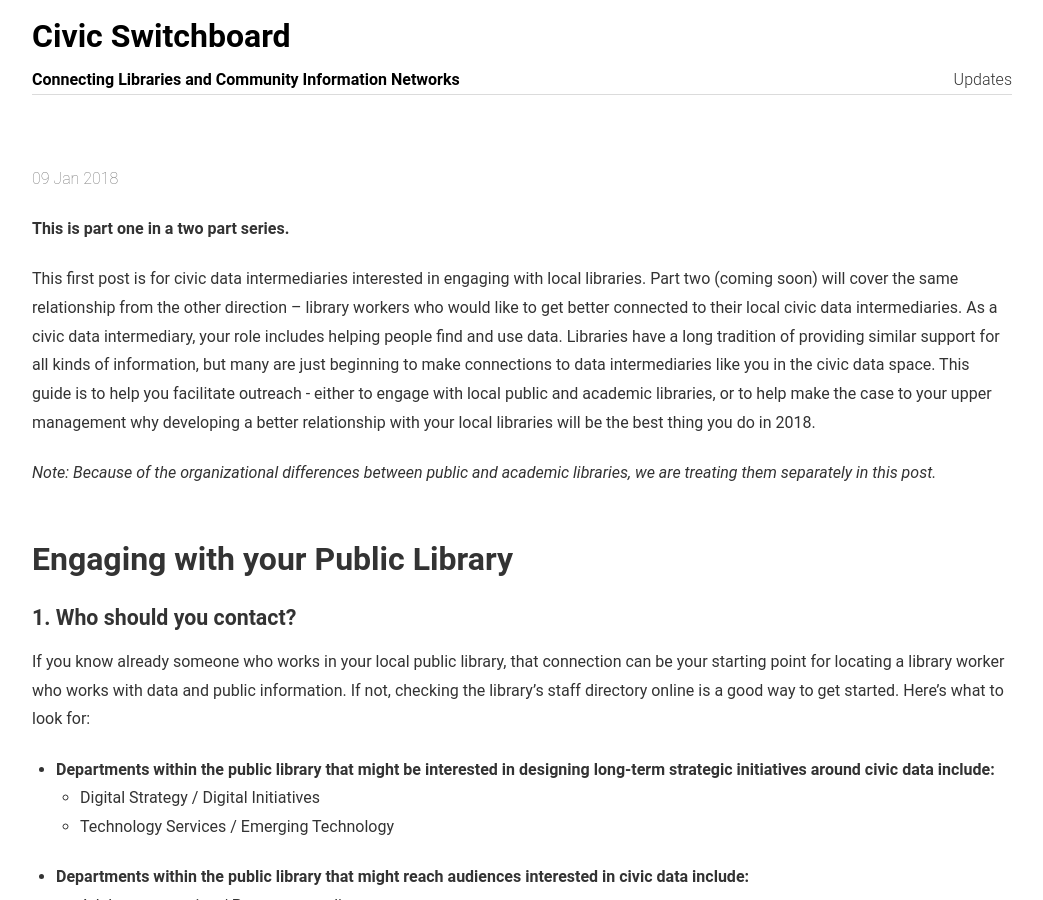
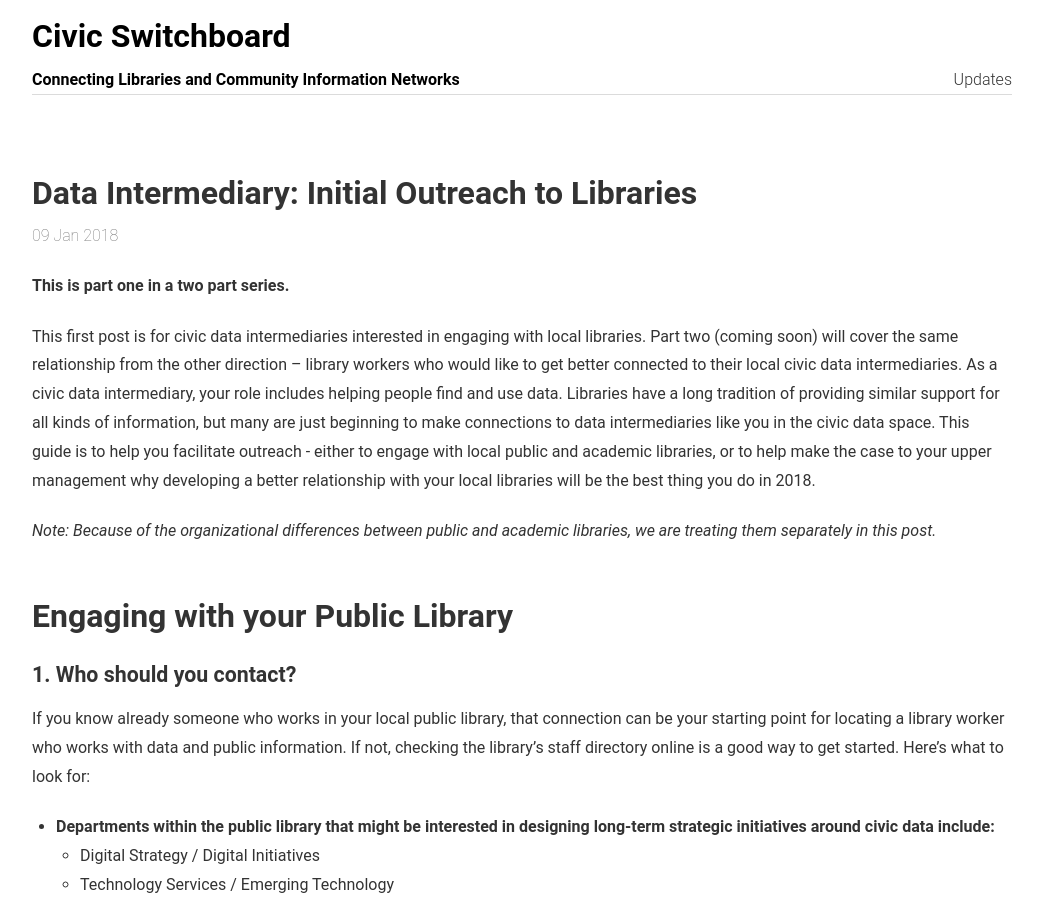
Before and after one commit to civic-switchboard/civic-switchboard.github.io.first, a Jekyll site: the page built from _posts/2018-01-09-post_2.md, in a window 1280 px wide and 900 px high. Shown: the whole window, without its empty margins (118-1161 px from the left). Built offline with Jekyll 4.4.1, drawn with Linux system fonts in a browser that asks for light colours.

Commit message:
quote-escape colon to make yaml happy

```diff
--- a/_posts/2018-01-09-post_2.md
+++ b/_posts/2018-01-09-post_2.md
@@ -1,5 +1,5 @@
 ---
-title: Civic Switchboard: Initial Outreach - Part 1
+title: "Civic Switchboard: Initial Outreach - Part 1"
 description: Tips for data intermediaries initiating outreach with libraries
 header: "Data Intermediary: Initial Outreach to Libraries"
 ---
```
